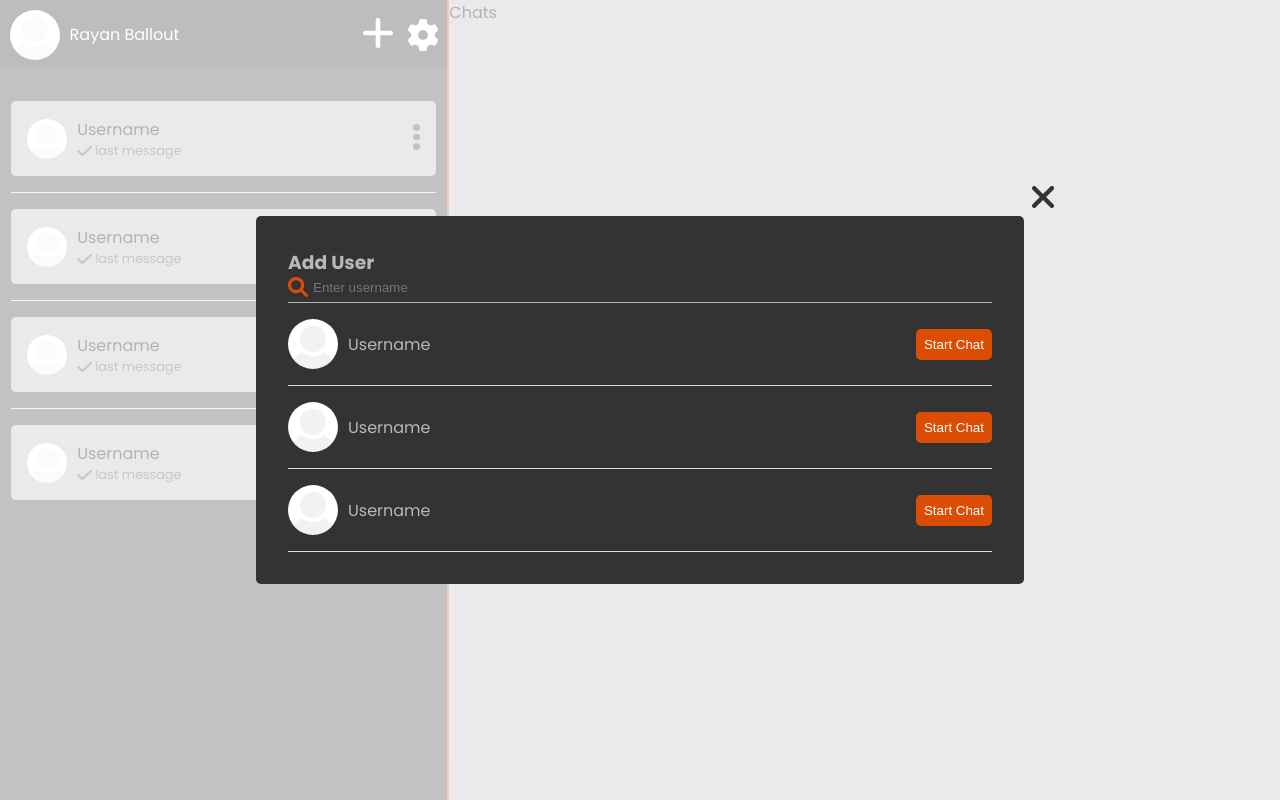
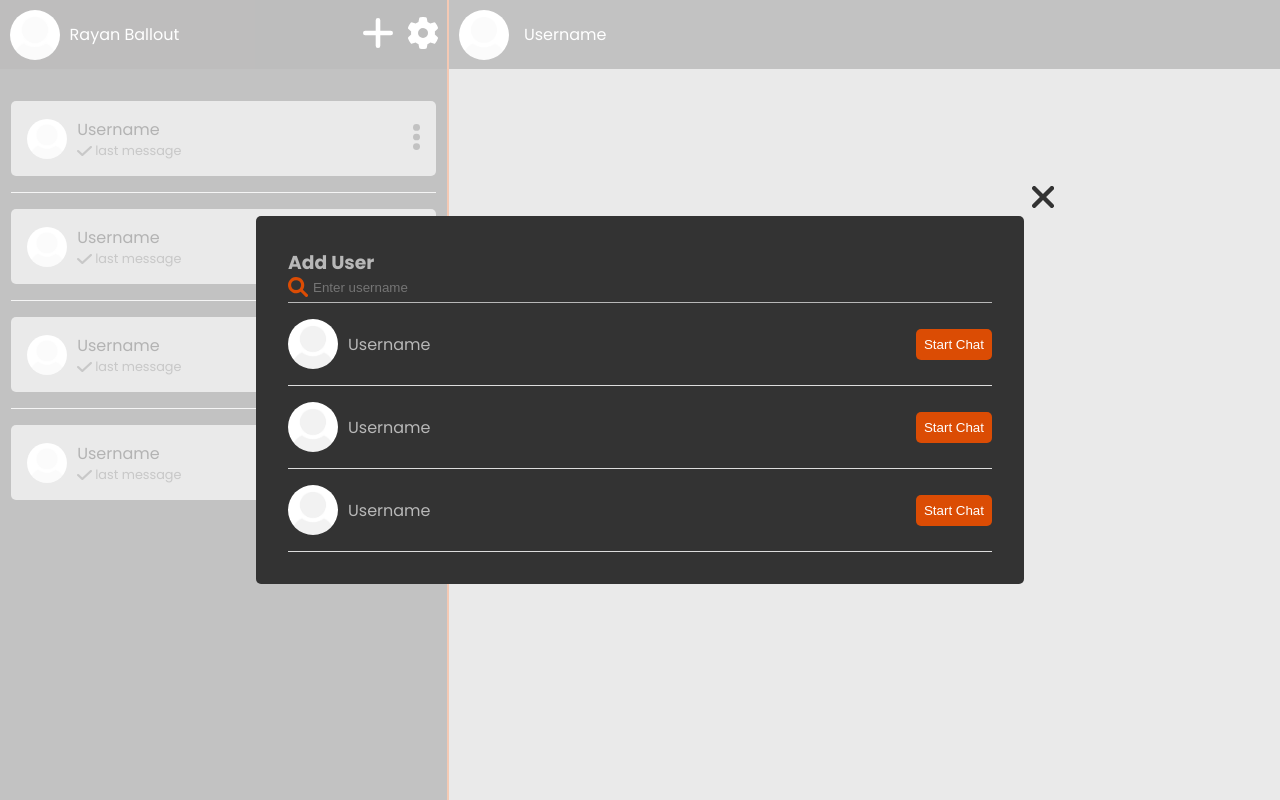
Before and after one commit to RayanBallout/chat-app, a React (Create React App) app: page /chats in a window 1280 px wide. Built offline with nearby package versions, Linux system fonts and the light colour scheme.

Commit message:
Making the upper bar

```diff
--- /dev/null
+++ b/src/components/ChatModule/UpperBar.js
@@ -0,0 +1,14 @@
+import React from "react"
+import userImage from "../../assets/images/user.jpg"
+import "./chatModule.css"
+
+const UpperBar = () => {
+	return (
+		<div className="upper-bar-container">
+			<img src={userImage} alt="user" className="user-image" />
+			<p>Username</p>
+		</div>
+	)
+}
+
+export default UpperBar
--- a/src/components/ChatModule/chatModule.css
+++ b/src/components/ChatModule/chatModule.css
@@ -2,3 +2,19 @@
 	width: 65%;
 	background-color: var(--primary-color);
 }
+
+.upper-bar-container {
+	padding: 0.6rem;
+	display: flex;
+	align-items: center;
+	gap: 15px;
+	background-color: var(--background-color);
+	color: white;
+}
+
+.upper-bar-container .user-image {
+	width: 50px;
+	height: 50px;
+	object-fit: cover;
+	border-radius: 50%;
+}
--- a/src/components/ChatModule/index.js
+++ b/src/components/ChatModule/index.js
@@ -1,8 +1,13 @@
 import React from "react"
 import "./chatModule.css"
+import UpperBar from "./UpperBar"
 
 const ChatModule = () => {
-	return <div className="chat-module-container">Chats</div>
+	return (
+		<div className="chat-module-container">
+			<UpperBar />
+		</div>
+	)
 }
 
 export default ChatModule
--- a/src/components/ProfileBar/index.js
+++ b/src/components/ProfileBar/index.js
@@ -18,12 +18,14 @@ const ProfileBar = () => {
 					onClick={() => {
 						setAddUserActive(true)
 					}}
-					className="add-user-btn"
+					className="setting-btn"
+					title="Add user"
 				>
 					<img src={plusIcon} alt="add" />
 				</button>
-
-				<img src={settingsIcons} alt="settings" />
+				<button className="setting-btn" title="Settings">
+					<img src={settingsIcons} alt="settings" />
+				</button>
 			</div>
 		</div>
 	)
--- a/src/components/ProfileBar/profileBar.css
+++ b/src/components/ProfileBar/profileBar.css
@@ -27,13 +27,13 @@
 	gap: 15px;
 }
 
-.settings-container .add-user-btn {
+.settings-container .setting-btn {
 	background: none;
 	border: none;
 	cursor: pointer;
 }
 
-.settings-container .add-user-btn:focus {
+.settings-container .setting-btn:focus {
 	outline: none;
 }
 
```
